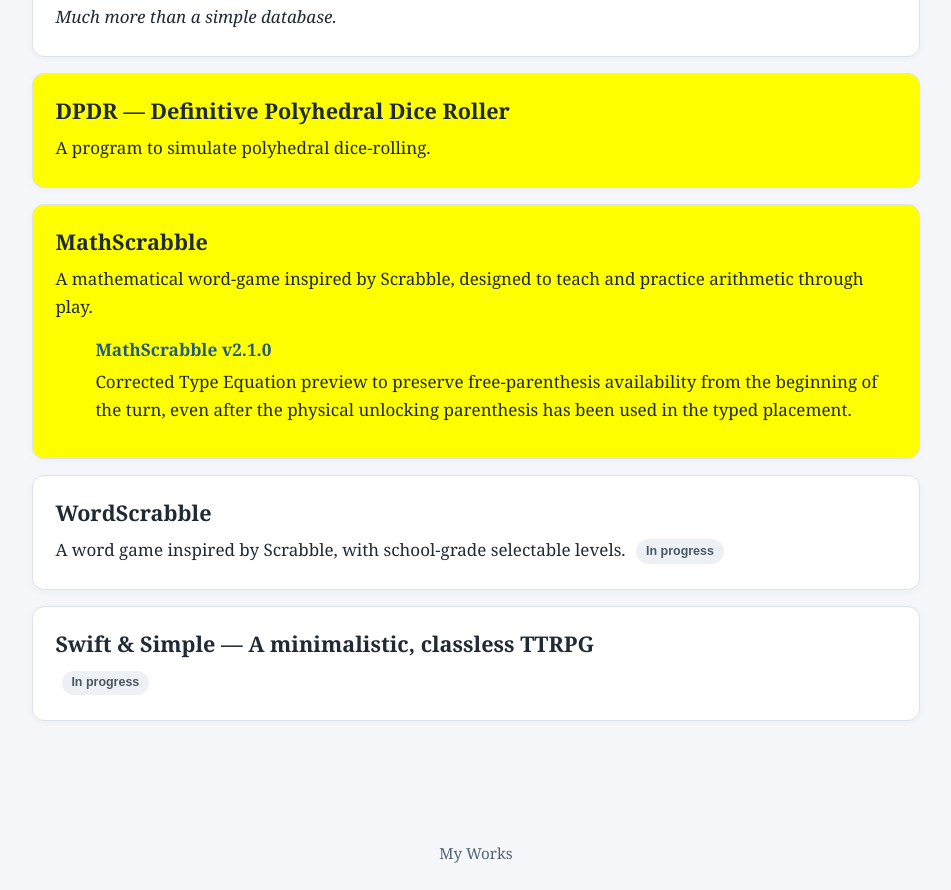
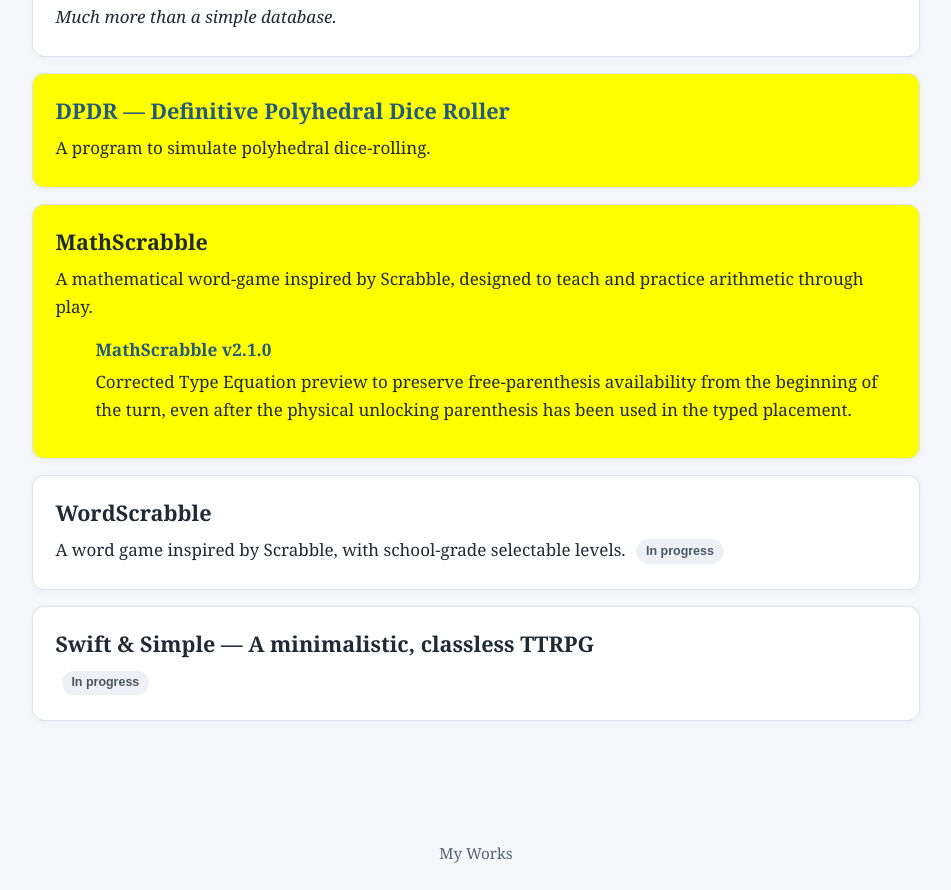
Before and after one commit to jeffmayes-jpg/My-Works, a plain HTML site: page index.html in a window 1280 px wide. Shown: the part 1741-2631 px from the top of the page, without its empty margins (164-1115 px from the left). Drawn offline with Linux system fonts and the light colour scheme.

Commit message:
Link DPDR to its new front-facing page

```diff
--- a/index.html
+++ b/index.html
@@ -61,7 +61,7 @@ footer{text-align:center;color:var(--muted);padding:1.5rem;font-size:.95rem}a{ov
 <p><em>Much more than a simple database.</em></p>
 </section>
 <section class="work completed">
-<h2>DPDR — Definitive Polyhedral Dice Roller</h2>
+<h2><a href="https://jeffmayes-jpg.github.io/DPDR-Downloads/">DPDR — Definitive Polyhedral Dice Roller</a></h2>
 <p>A program to simulate polyhedral dice-rolling.</p>
 </section>
 <section class="work completed">
```
